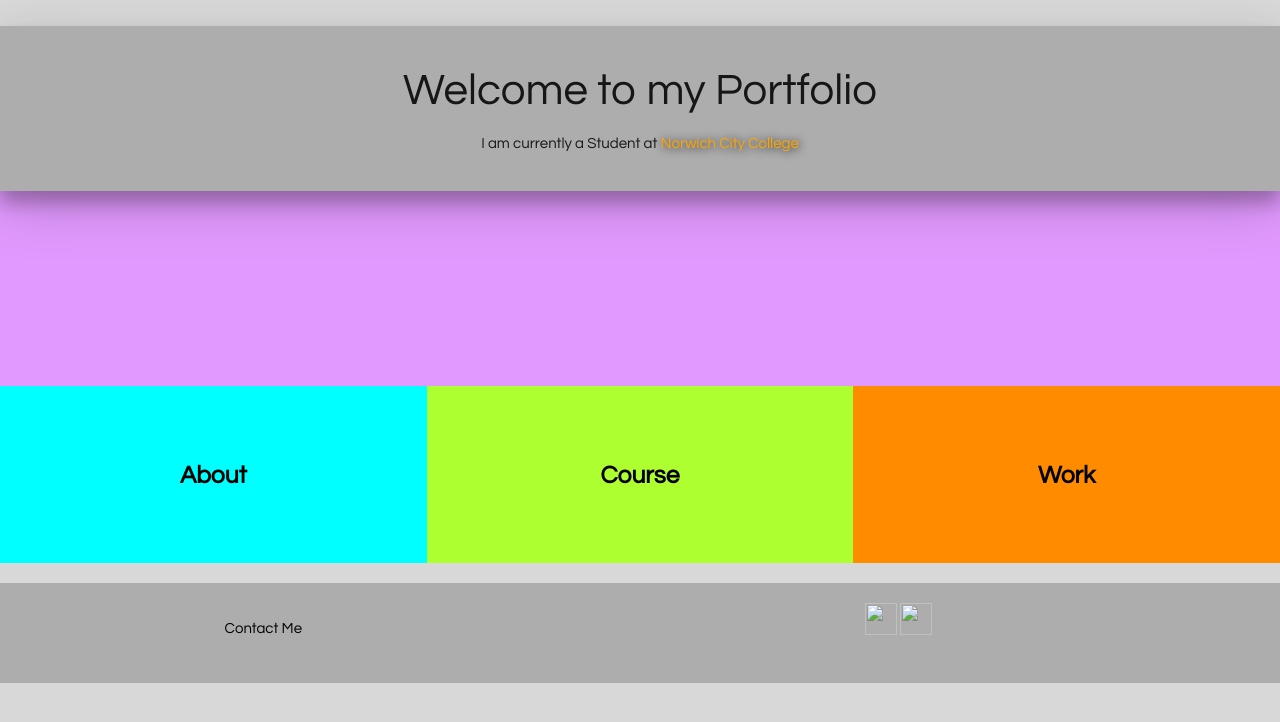
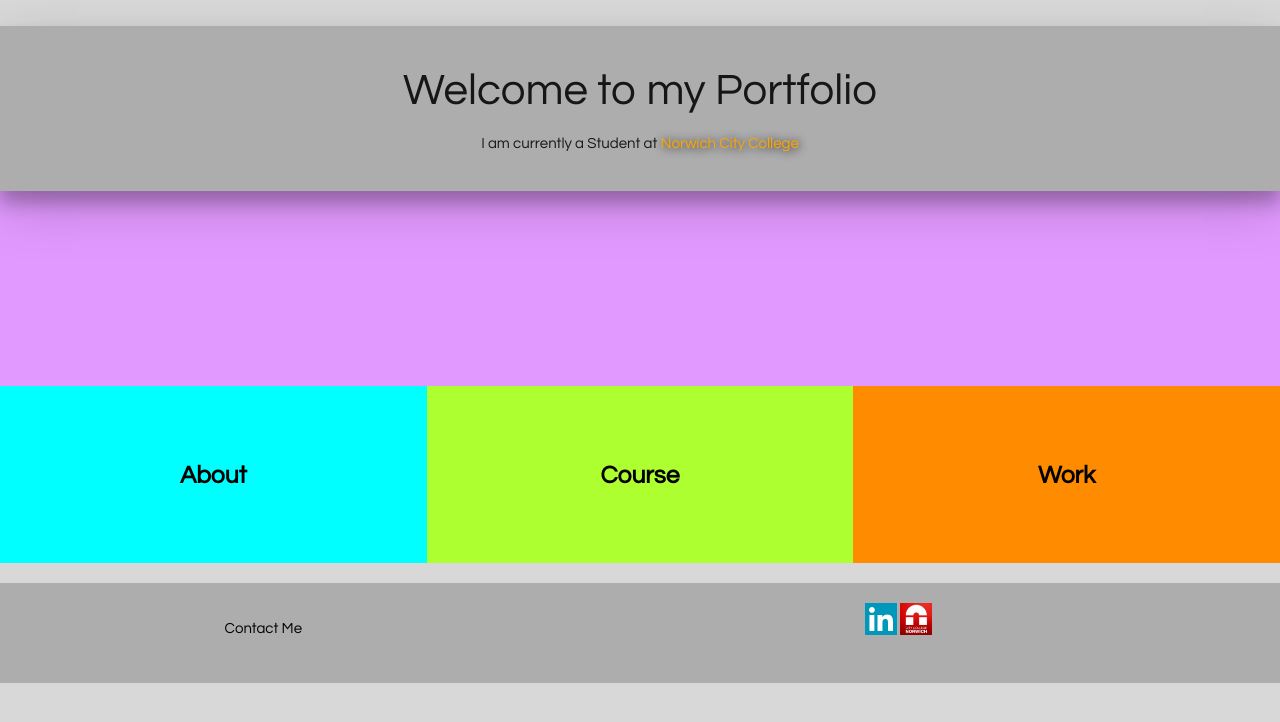
Before and after one commit to DaveyPeck/daveypeck.github.io, a plain HTML site: page index.html in a window 1280 px wide. Drawn offline with nearby package versions, Linux system fonts and the light colour scheme.

Commit message:
Update index.html

```diff
--- a/index.html
+++ b/index.html
@@ -6,7 +6,7 @@
       <!--Import materialize.css-->
       <link type="text/css" rel="stylesheet" href="assets\css\materialize.css"  media="screen,projection"/>
 			<title> David Peck </title>
-			<link rel="shortcut icon" type="images/png" href="assets\images\logo.png" />
+			<link rel="shortcut icon" type="images/png" href="assets\img\logo.png" />
 			<link rel="stylesheet" href="assets\css\style.css">
       <!--Let browser know website is optimized for mobile-->
       <meta name="viewport" content="width=device-width, initial-scale=1.0"/>
@@ -218,9 +218,9 @@
             <div class="col s4"></div>
             <div class="col s4">
             <a href="https://www.linkedin.com" target="_blank">
-                <img src="assets\images\linkedinicon.png"></a>
+                <img src="assets\img\linkedinicon.png"></a>
             <a href="https://www.ccn.ac.uk" target="_blank">
-                <img src="assets\images\collegeicon.png"></a>
+                <img src="assets\img\collegeicon.png"></a>
             </div>
         </div>
 </div>
```
